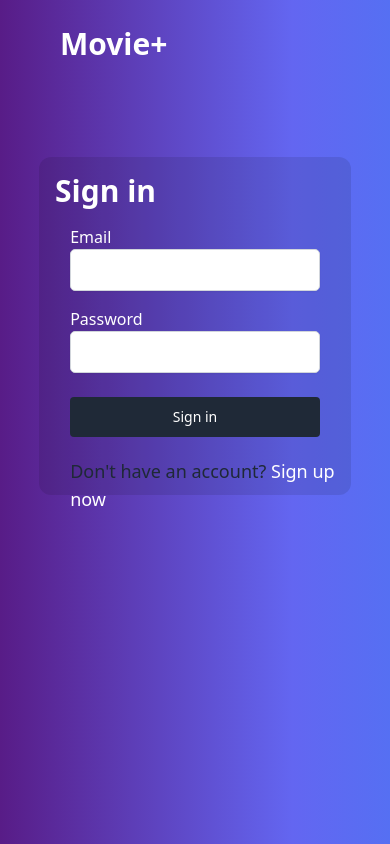
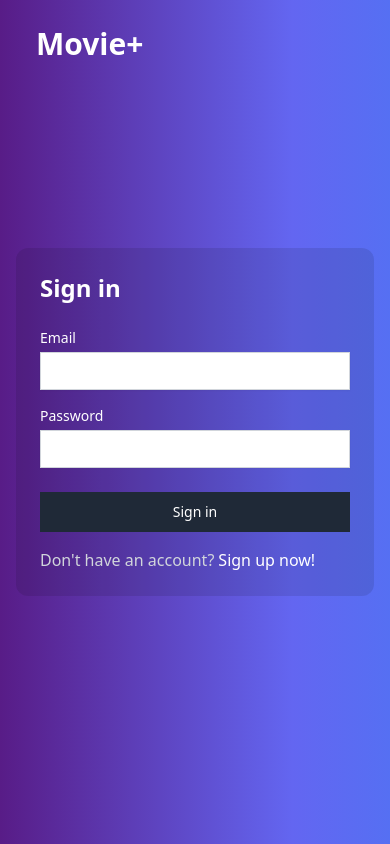
Before and after one commit to markbakos/movieplus, a React (Vite) app in the folder client/: page /login in a window 390 px wide. Built offline with nearby package versions, Linux system fonts and the light colour scheme.

Commit message:
Fixed design

```diff
--- a/client/src/pages/AuthHome.tsx
+++ b/client/src/pages/AuthHome.tsx
@@ -5,6 +5,7 @@ export const AuthHome = () => {
     return(
         <div>
             <Navbar />
+
         </div>
     )
 }
--- a/client/src/pages/Login.tsx
+++ b/client/src/pages/Login.tsx
@@ -93,7 +93,7 @@ export const Login:FC = () => {
         (
             <div
                 onMouseMove={handleMouseMove}
-            className="relative h-screen w-screen overflow-hidden flex justify-center items-center"
+                className="relative min-h-screen w-full overflow-hidden flex justify-center items-center"
             >
                 <motion.div
                     className="absolute inset-0 bg-gradient-to-r from-purple-900 via-indigo-500 to-blue-500"
@@ -110,54 +110,66 @@ export const Login:FC = () => {
                 >
                     <div className="absolute top-5 left-5">
                         <Link to="/">
-                        <button className="text-3xl text-white font-bold mx-10 select-none h-12">Movie+</button>
+                            <button className="text-3xl text-white font-bold mx-4 sm:mx-10 select-none h-12">Movie+
+                            </button>
                         </Link>
                     </div>
 
-
-                <div className="h-screen mt-[-6rem] flex flex-col items-center justify-center">
+                    <div className="min-h-screen px-4 flex flex-col items-center justify-center">
                         <form
                             onSubmit={handleSubmit}
-                        className="lg:w-1/4 h-2/5 w-[80vw] bg-black/10 rounded-xl text-white">
-                        <h1 className="lg:m-8 m-4 text-3xl font-semibold cursor-default">Sign in</h1>
-                        <label htmlFor="email" className="block ml-[10%] text-md font-medium">
+                            className="w-full max-w-md bg-black/10 rounded-xl text-white p-6 sm:p-8"
+                        >
+                            <h1 className="text-2xl sm:text-3xl font-semibold mb-6 cursor-default">Sign in</h1>
+                            <div className="space-y-4">
+                                <div>
+                                    <label htmlFor="email" className="block text-sm font-medium mb-1">
                                         Email
                                     </label>
                                     <input
                                         id="email"
                                         name="email"
-                            type="text"
-                            className="appearance-none block mx-auto w-[80%] px-3 py-2 border border-gray-300 rounded-[5px] shadow-sm placeholder-gray-400 focus:outline-none focus:ring-gray-500 focus:border-gray-500 lg:text-md sm:text-sm text-gray-900"
+                                        type="email"
+                                        className="w-full px-3 py-2 border border-gray-300 rounded-md shadow-sm placeholder-gray-400 focus:outline-none focus:ring-gray-500 focus:border-gray-500 text-sm text-gray-900"
                                         value={email}
                                         onChange={(e) => setEmail(e.target.value)}
                                         required
                                     />
-
-                        <label htmlFor="password" className="block ml-[10%] text-md font-medium mt-4">
+                                </div>
+                                <div>
+                                    <label htmlFor="password" className="block text-sm font-medium mb-1">
                                         Password
                                     </label>
                                     <input
                                         id="password"
                                         name="password"
                                         type="password"
-                            className="appearance-none block mx-auto w-[80%] px-3 py-2 border border-gray-300 rounded-[5px] shadow-sm placeholder-gray-400 focus:outline-none focus:ring-gray-500 focus:border-gray-500 lg:text-md sm:text-sm text-gray-900"
+                                        className="w-full px-3 py-2 border border-gray-300 rounded-md shadow-sm placeholder-gray-400 focus:outline-none focus:ring-gray-500 focus:border-gray-500 text-sm text-gray-900"
                                         value={password}
                                         onChange={(e) => setPassword(e.target.value)}
                                         required
                                     />
-
+                                </div>
+                            </div>
                             <button
-                            className="w-[80%] ml-[10%] mt-6 text-center text-white bg-gray-800 hover:bg-gray-900 transition font-medium rounded-[4px] text-sm px-5 py-2.5">
+                                type="submit"
+                                className="w-full mt-6 text-center text-white bg-gray-800 hover:bg-gray-900 transition font-medium rounded-md text-sm px-5 py-2.5"
+                            >
                                 Sign in
                             </button>
-
-                        <p className="ml-[10%] mt-5 text-lg text-gray-800 cursor-default">Don't have an account?
+                            <p className="mt-4 text-md text-gray-300 cursor-default">
+                                Don't have an account?
                                 <Link to="/register">
-                                <span className="text-white cursor-pointer"> Sign up now</span>
+                                    <span className="text-white cursor-pointer ml-1 hover:underline">Sign up now!</span>
                                 </Link>
                             </p>
                         </form>
-                    {message && <div className={`text-xl font-medium ${message === "Logged in successfully!" ? "text-green-500" : "text-red-500"}`}>{message}</div>}
+                        {message && (
+                            <div
+                                className={`mt-4 text-lg font-medium ${message === "Logged in successfully!" ? "text-green-500" : "text-red-500"}`}>
+                                {message}
+                            </div>
+                        )}
                     </div>
                 </motion.div>
             </div>
--- a/client/src/pages/Register.tsx
+++ b/client/src/pages/Register.tsx
@@ -101,7 +101,7 @@ export const Register:FC = () => {
         (
             <div
                 onMouseMove={handleMouseMove}
-            className="relative h-screen w-screen overflow-hidden flex justify-center items-center"
+                className="relative min-h-screen w-full overflow-hidden flex justify-center items-center"
             >
                 <motion.div
                     className="absolute inset-0 bg-gradient-to-r from-gray-900 via-indigo-800 to-purple-800"
@@ -118,70 +118,85 @@ export const Register:FC = () => {
                 >
                     <div className="absolute top-5 left-5">
                         <Link to="/">
-                        <button className="text-3xl text-white font-bold mx-10 select-none h-12">Movie+</button>
+                            <button
+                                className="text-2xl sm:text-3xl text-white font-bold mx-4 sm:mx-10 select-none h-12">Movie+
+                            </button>
                         </Link>
                     </div>
                     <div className="absolute top-5 right-5">
                         <Link to="/login">
-                        <button className="text-xl text-black font-bold mx-10 select-none bg-white w-32 h-12 rounded-full hover:bg-gray-200 active:bg-gray-300 transition">Sign in</button>
+                            <button
+                                className="text-sm sm:text-xl text-black font-bold mx-4 sm:mx-10 select-none bg-white w-24 sm:w-32 h-10 sm:h-12 rounded-full hover:bg-gray-200 active:bg-gray-300 transition">Sign
+                                in
+                            </button>
                         </Link>
                     </div>
 
-
-
-                <div className="h-screen mt-[-6rem] flex flex-col items-center justify-center">
+                    <div className="min-h-screen px-4 py-12 flex flex-col items-center justify-center">
                         <form
                             onSubmit={handleSubmit}
-                        className="lg:w-1/4 h-2/5 m-8 w-[80vw] bg-black/10 rounded-xl text-white">
-                        <h1 className="lg:m-8 m-4 text-3xl font-semibold cursor-default">Join now!</h1>
-                        <label htmlFor="email" className="block ml-[10%] text-md font-medium">
+                            className="w-full max-w-md bg-black/10 rounded-xl text-white p-6 sm:p-8"
+                        >
+                            <h1 className="text-2xl sm:text-3xl font-semibold mb-6 cursor-default">Join now!</h1>
+                            <div className="space-y-4">
+                                <div>
+                                    <label htmlFor="email" className="block text-sm font-medium mb-1">
                                         Email
                                     </label>
                                     <input
                                         id="email"
                                         name="email"
-                            type="text"
-                            className="appearance-none block mx-auto w-[80%] px-3 py-2 border border-gray-300 rounded-[5px] shadow-sm placeholder-gray-400 focus:outline-none focus:ring-gray-500 focus:border-gray-500 lg:text-md sm:text-sm text-gray-900"
+                                        type="email"
+                                        className="w-full px-3 py-2 border border-gray-300 rounded-md shadow-sm placeholder-gray-400 focus:outline-none focus:ring-gray-500 focus:border-gray-500 text-sm text-gray-900"
                                         value={email}
                                         onChange={(e) => setEmail(e.target.value)}
                                         required
                                     />
-
-                        <label htmlFor="password" className="block ml-[10%] text-md font-medium mt-4">
+                                </div>
+                                <div>
+                                    <label htmlFor="password" className="block text-sm font-medium mb-1">
                                         Password
                                     </label>
                                     <input
                                         id="password"
                                         name="password"
                                         type="password"
-                            className="appearance-none block mx-auto w-[80%] px-3 py-2 border border-gray-300 rounded-[5px] shadow-sm placeholder-gray-400 focus:outline-none focus:ring-gray-500 focus:border-gray-500 lg:text-md sm:text-sm text-gray-900"
+                                        className="w-full px-3 py-2 border border-gray-300 rounded-md shadow-sm placeholder-gray-400 focus:outline-none focus:ring-gray-500 focus:border-gray-500 text-sm text-gray-900"
                                         value={password}
                                         onChange={(e) => setPassword(e.target.value)}
                                         required
                                     />
-                        <label htmlFor="confirmPassword" className="block ml-[10%] text-md font-medium mt-4">
+                                </div>
+                                <div>
+                                    <label htmlFor="confirmPassword" className="block text-sm font-medium mb-1">
                                         Repeat Password
                                     </label>
                                     <input
                                         id="confirmPassword"
                                         name="confirmPassword"
                                         type="password"
-                            className="appearance-none block mx-auto w-[80%] px-3 py-2 border border-gray-300 rounded-[5px] shadow-sm placeholder-gray-400 focus:outline-none focus:ring-gray-500 focus:border-gray-500 lg:text-md sm:text-sm text-gray-900"
+                                        className="w-full px-3 py-2 border border-gray-300 rounded-md shadow-sm placeholder-gray-400 focus:outline-none focus:ring-gray-500 focus:border-gray-500 text-sm text-gray-900"
                                         value={confirmPassword}
                                         onChange={(e) => setConfirmPassword(e.target.value)}
                                         required
                                     />
-
+                                </div>
+                            </div>
                             <button
-                            className="w-[80%] ml-[10%] mt-6 text-center text-white bg-gray-800 hover:bg-gray-900 transition font-medium rounded-[4px] text-sm px-5 py-2.5"
+                                className="w-full mt-6 text-center text-white bg-gray-800 hover:bg-gray-900 transition font-medium rounded-md text-sm px-5 py-2.5 disabled:opacity-50 disabled:cursor-not-allowed"
                                 type="submit"
-                            disabled={isLoading}>
+                                disabled={isLoading}
+                            >
                                 {isLoading ? "Signing up..." : "Sign up"}
                             </button>
                         </form>
-                    {message && <div className={`text-xl font-medium ${message === "Registered successfully!" ? "text-green-500" : "text-red-500"}`}>{message}</div>}
+                        {message && (
+                            <div
+                                className={`mt-4 text-lg font-medium ${message === "Registered successfully!" ? "text-green-500" : "text-red-500"}`}>
+                                {message}
                             </div>
-
+                        )}
+                    </div>
                 </motion.div>
             </div>
         )
```
Lines whose indentation alone changed are shown as unchanged.
